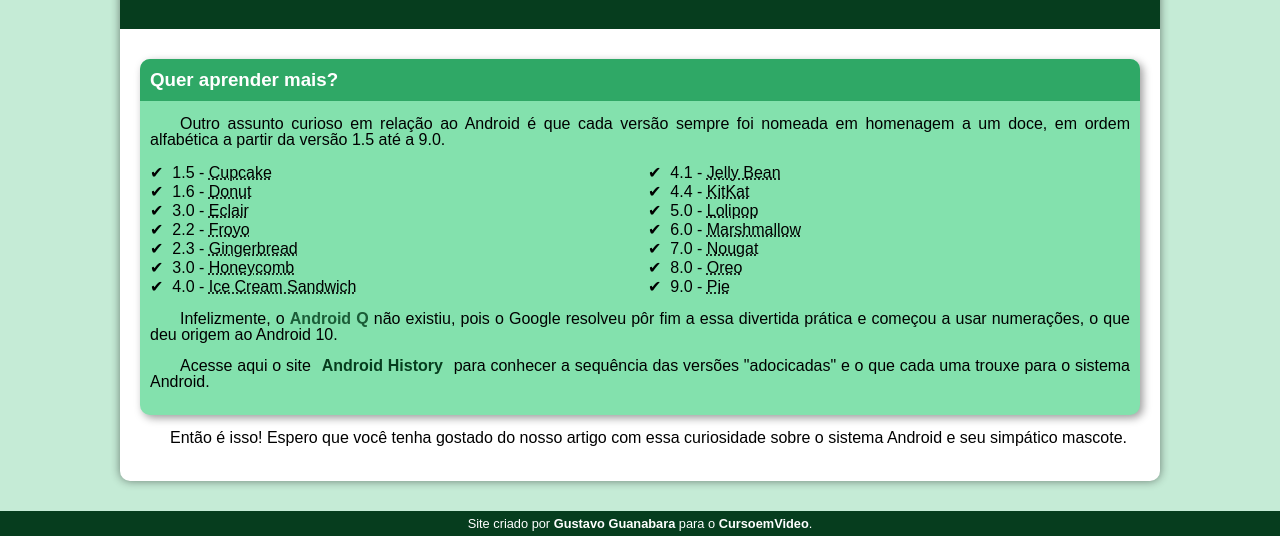
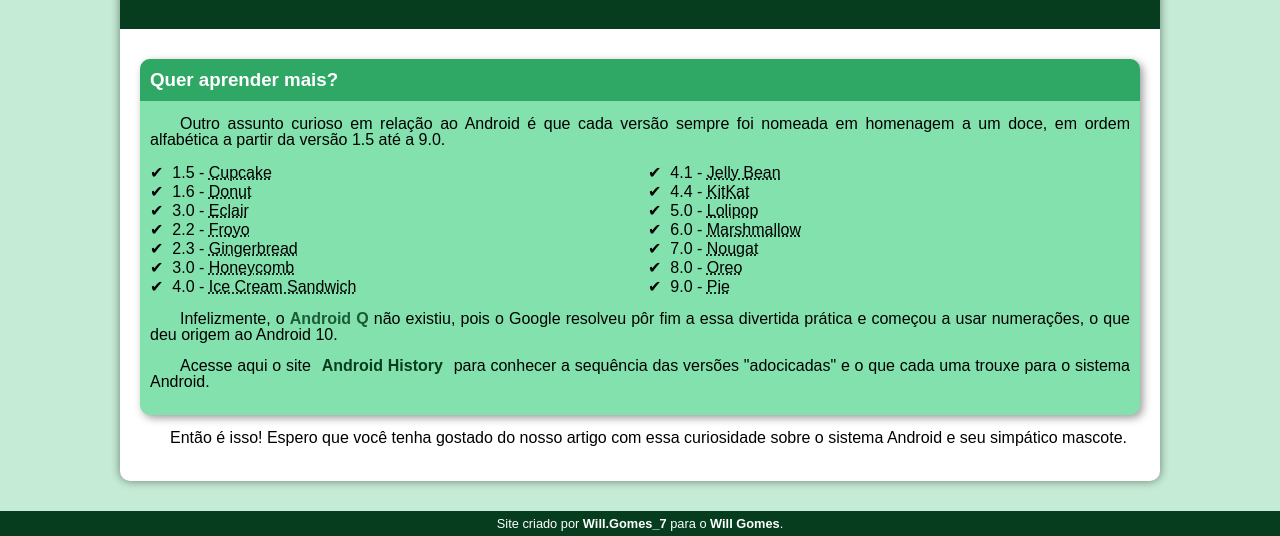
Before and after one commit to willgomes73/projeto-android, a plain HTML site: page index.html in a window 1280 px wide. Shown: the part 2590-3126 px from the top of the page. Drawn offline with Linux system fonts and the light colour scheme.

Commit message:
mudanças de nome

```diff
--- a/index.html
+++ b/index.html
@@ -84,7 +84,7 @@
        </article>
    </main>
    <footer>
-    Site criado por <a href="https://github.com/gustavoguanabara/html-css/tree/master/aulas-pdf" target="_blank">Gustavo Guanabara</a> para o <a href="https://www.youtube.com/channel/UCrWvhVmt0Qac3HgsjQK62FQ" target="_blank">CursoemVideo</a>.
+    Site criado por <a href=" https://instagram.com/will.gomes_7" target="_blank"> Will.Gomes_7</a> para o <a href="//https://github.com/willgomes73" target="_blank">Will Gomes</a>.
    </footer>
 </body>
 </html>
```
